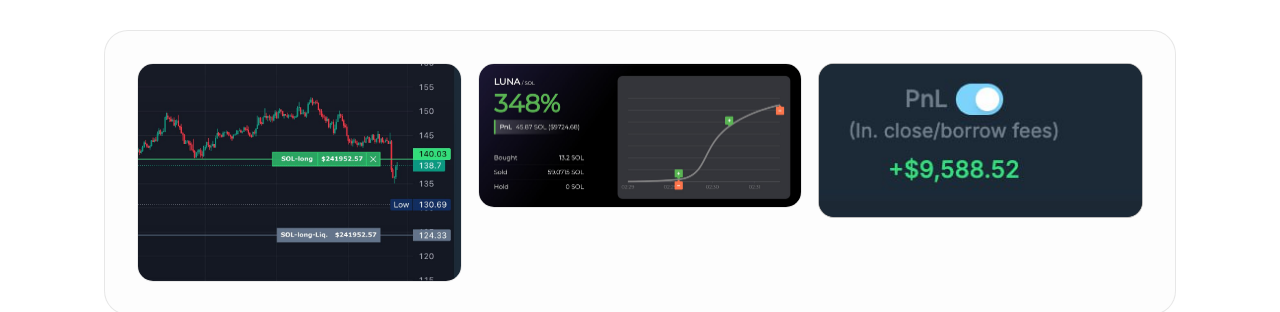
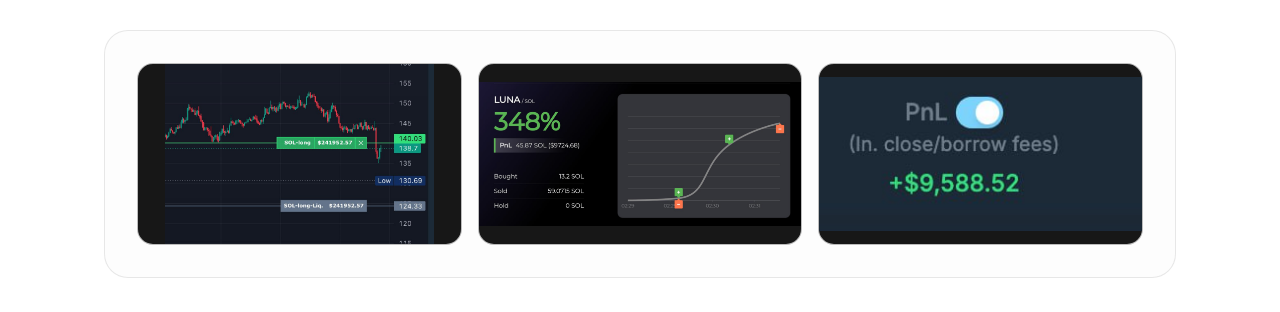
Before and after one commit to Jazib225/CJAWeb, a React (Vite) app: page /trading in a window 1280 px wide. Shown: the part 523-835 px from the top of the page. Built offline with nearby package versions, Linux system fonts and the light colour scheme.

Commit message:
image fix2

```diff
--- a/src/app/pages/TradingPage.tsx
+++ b/src/app/pages/TradingPage.tsx
@@ -51,26 +51,26 @@
           className="rounded-3xl border border-neutral-200/90 bg-neutral-50/40 p-5 sm:p-6 lg:p-8 hover:bg-white hover:shadow-xl hover:shadow-neutral-900/[0.06] transition-all"
           whileHover={{ y: -4 }}
         >
-          <div className="grid grid-cols-1 sm:grid-cols-3 gap-3 lg:gap-4 items-start">
-            <div className="rounded-2xl overflow-hidden border border-neutral-200/80">
+          <div className="grid grid-cols-1 sm:grid-cols-3 gap-3 lg:gap-4">
+            <div className="rounded-2xl overflow-hidden border border-neutral-200/80 bg-neutral-900 aspect-video flex items-center justify-center">
               <img
                 src="/open_position.png"
                 alt="SOL perpetual long on Hyperliquid"
-                className="w-full h-auto block"
+                className="w-full h-full object-contain block"
               />
             </div>
-            <div className="rounded-2xl overflow-hidden border border-neutral-200/80">
+            <div className="rounded-2xl overflow-hidden border border-neutral-200/80 bg-neutral-900 aspect-video flex items-center justify-center">
               <img
                 src="/pnl2.png"
                 alt="LUNA/SOL 348% return trade"
-                className="w-full h-auto block"
+                className="w-full h-full object-contain block"
               />
             </div>
-            <div className="rounded-2xl overflow-hidden border border-neutral-200/80 bg-neutral-900 flex items-center justify-center">
+            <div className="rounded-2xl overflow-hidden border border-neutral-200/80 bg-neutral-900 aspect-video flex items-center justify-center">
               <img
                 src="/pnl1.png"
                 alt="Realized PnL readout"
-                className="w-full h-auto block"
+                className="w-full h-full object-contain block"
               />
             </div>
           </div>
```
